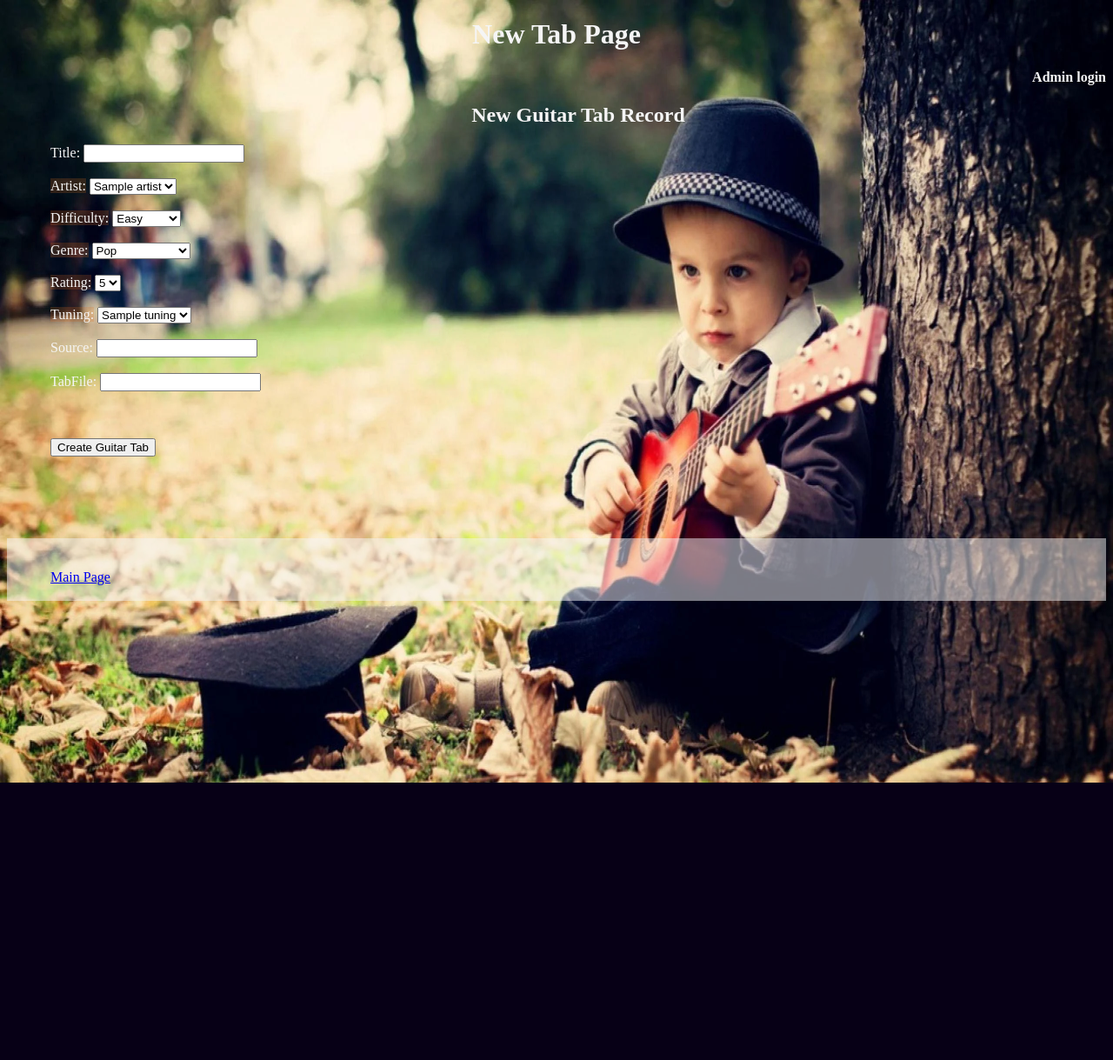
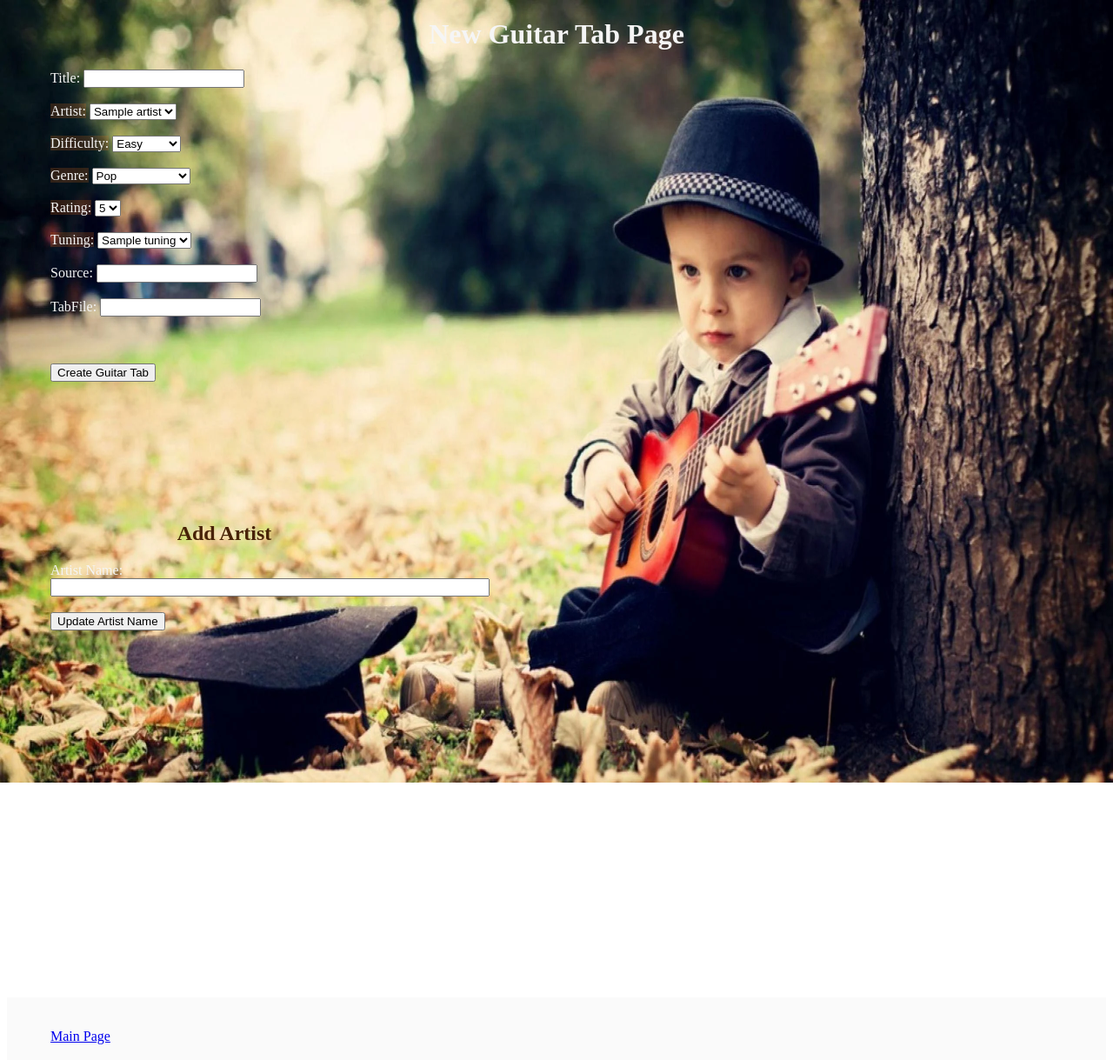
Before and after one commit to jaybabel/guitar-tab-app-2, a Node server app: page /tabs/new in a window 1280 px wide. Shown: the whole page at 87% size. Before the commit the page ends 900 px from the top, so only its background shows below. Run offline with Node 20, Linux system fonts and the light colour scheme; tables that the repository leaves empty hold one stand-in row (values such as "Sample post"); some libraries are stand-ins or nearby versions.

Commit message:
Added code to create new Artist record.  Not yet functional

```diff
--- a/controllers/tabs.js
+++ b/controllers/tabs.js
@@ -67,7 +67,6 @@ const renderEdit = (req, res) => {
 }
 
 const editTab = (req, res) => {
-    console.log('==================== edit tab run ====================')
     Tab.update(req.body, {
         where: { id: req.params.index },
         returning: true,
@@ -94,6 +93,12 @@ const postTab = (req, res) => {
     })
 }
 
+const newArtist = (req, res) => {
+    Artist.create(req.body).then((newArtist) => {
+        res.redirect('/');
+    })
+}
+
 module.exports = {
     index,
     renderNew,
@@ -102,5 +107,6 @@ module.exports = {
     deleteTab,
     renderEdit,
     editTab,
-    show
+    show,
+    newArtist
 }
--- a/public/css/newtab.css
+++ b/public/css/newtab.css
@@ -12,7 +12,7 @@ h1 {
 
 h2 {
     text-align: center;
-    color: whitesmoke;
+    color:rgb(71, 34, 6);
 }
 
 h4 {
@@ -40,6 +40,11 @@ form {
     height: 500px;
 }
 
+#addArtist {
+    text-align: left;
+    width: 500px;
+}
+
 footer {
     padding-left: 50px;
     background-color: rgba(245, 245, 245, 0.5);
--- a/routes/tabs.js
+++ b/routes/tabs.js
@@ -10,6 +10,7 @@ router.get('/new', ctrl.tabs.renderNew)
 
 router.get('/:index/edit', ctrl.tabs.renderEdit)
 router.put('/:index', ctrl.tabs.editTab)
+router.put('/:index', ctrl.tabs.newArtist)
 
 router.post('/', ctrl.tabs.postTab)
 router.get('/:index', ctrl.tabs.show)
--- a/views/newTab.ejs
+++ b/views/newTab.ejs
@@ -11,12 +11,10 @@
 
 <body>
     <header>
-        <h1>New Tab Page</h1>
-        <h4>Admin login</h4>
+        <h1>New Guitar Tab Page</h1>
     </header>
     <main>
         <form action="/tabs" method="POST">
-            <h2>New Guitar Tab Record</h2>
             Title: <input type="text" name="tabTitle"/><br><br>
             <label for="artist">Artist:</label>
             <select name="artist" id="artist">
@@ -59,6 +57,15 @@
                 <input type="submit" value="Create Guitar Tab"/>
             <br><br>
         </form>
+        <div id="addArtist">
+            <h2>Add Artist</h2>
+            <form action="/tabs/<%= artists.id %>?_method=PUT" method="POST">
+                Artist Name: <input type="text" name="artistName" size="60"/>
+                <br><br>
+                <input type="submit" name="" value="Update Artist Name"/>
+                <br><br>
+            </form>
+        </div>
     </main>
     <footer>
         <br><br>
```
Also changed, not shown: views/editTab.ejs (+12 -1 lines), 1 other file.
